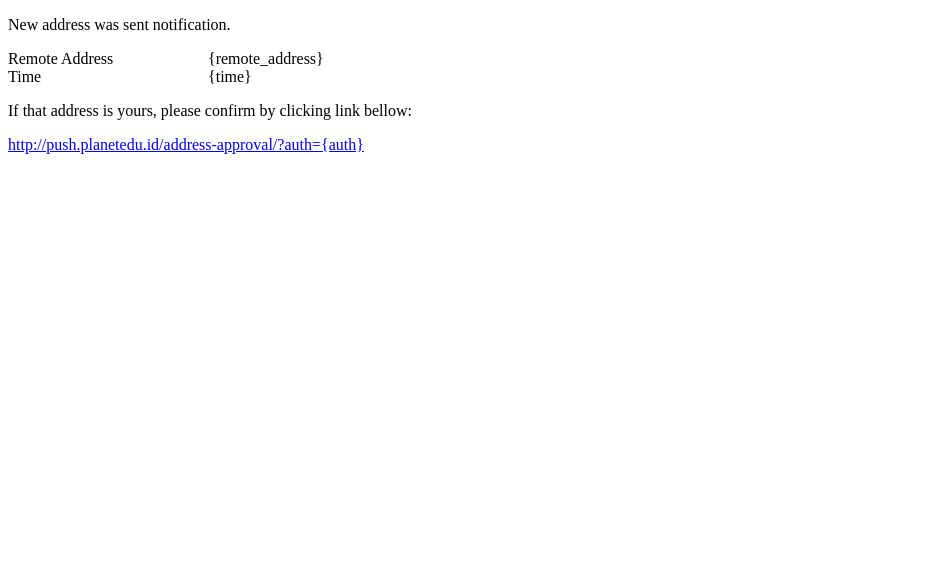
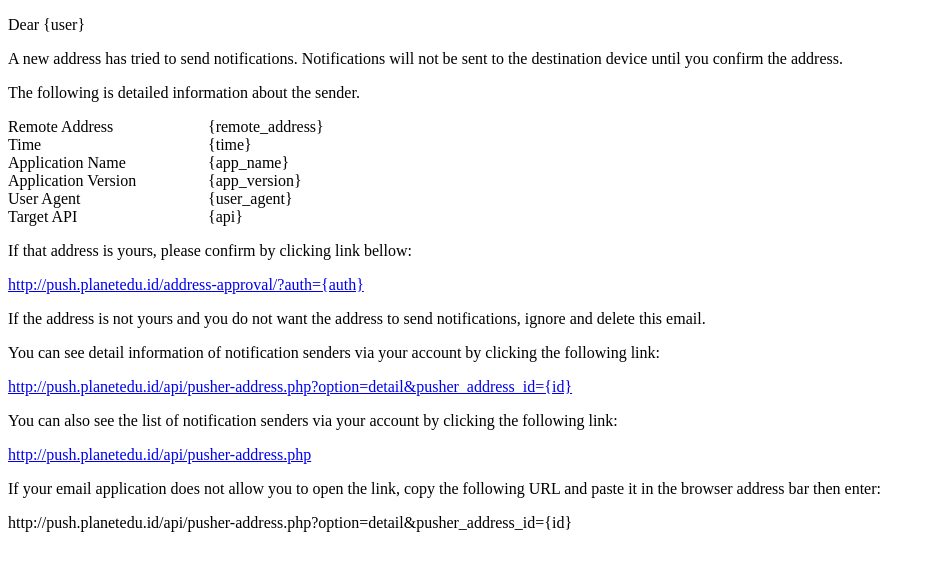
Before and after one commit to kamshory/PushNotificationServer, a plain HTML site: page mail-template.html in a window 1280 px wide. Shown: the whole page, without its empty margins (0-935 px from the left). Drawn offline with Linux system fonts and the light colour scheme.

Commit message:
Update mail-template.html

```diff
--- a/mail-template.html
+++ b/mail-template.html
@@ -6,7 +6,9 @@
 </head>
 
 <body>
-<p>New address was sent notification. </p>
+<p>Dear {user}</p>
+<p>A new address has tried to send notifications. Notifications will not be sent to the destination device until you confirm the address.</p>
+<p>The following is detailed information about the sender.</p>
 <table width="100%" border="0" cellspacing="0" cellpadding="0">
   <tr>
     <td width="200">Remote Address</td>
@@ -16,8 +18,31 @@
     <td>Time</td>
     <td>{time}</td>
   </tr>
+  <tr>
+    <td>Application Name</td>
+    <td>{app_name}</td>
+  </tr>
+  <tr>
+    <td>Application Version</td>
+    <td>{app_version}</td>
+  </tr>
+  <tr>
+    <td>User Agent</td>
+    <td>{user_agent}</td>
+  </tr>
+  <tr>
+    <td>Target API</td>
+    <td>{api}</td>
+  </tr>
 </table>
 <p>If that address is yours, please confirm by clicking link bellow: </p>
 <p><a href="http://push.planetedu.id/address-approval/?auth={auth}">http://push.planetedu.id/address-approval/?auth={auth}</a></p>
+<p>If the address is not yours and you do not want the address to send notifications, ignore and delete this email.</p>
+<p>You can see detail information of notification senders via your account by clicking the following link:</p>
+<p><a href="http://push.planetedu.id/api/pusher-address.php?option=detail&pusher_address_id={id}">http://push.planetedu.id/api/pusher-address.php?option=detail&amp;pusher_address_id={id}</a></p>
+<p>You can also see the list of notification senders via your account by clicking the following link:</p>
+<p><a href="http://push.planetedu.id/api/pusher-address.php">http://push.planetedu.id/api/pusher-address.php</a></p>
+<p>If your email   application does not allow you to open the link, copy the following URL   and paste it in the browser address bar then enter:</p>
+<p>http://push.planetedu.id/api/pusher-address.php?option=detail&amp;pusher_address_id={id}</p>
 </body>
 </html>
```
